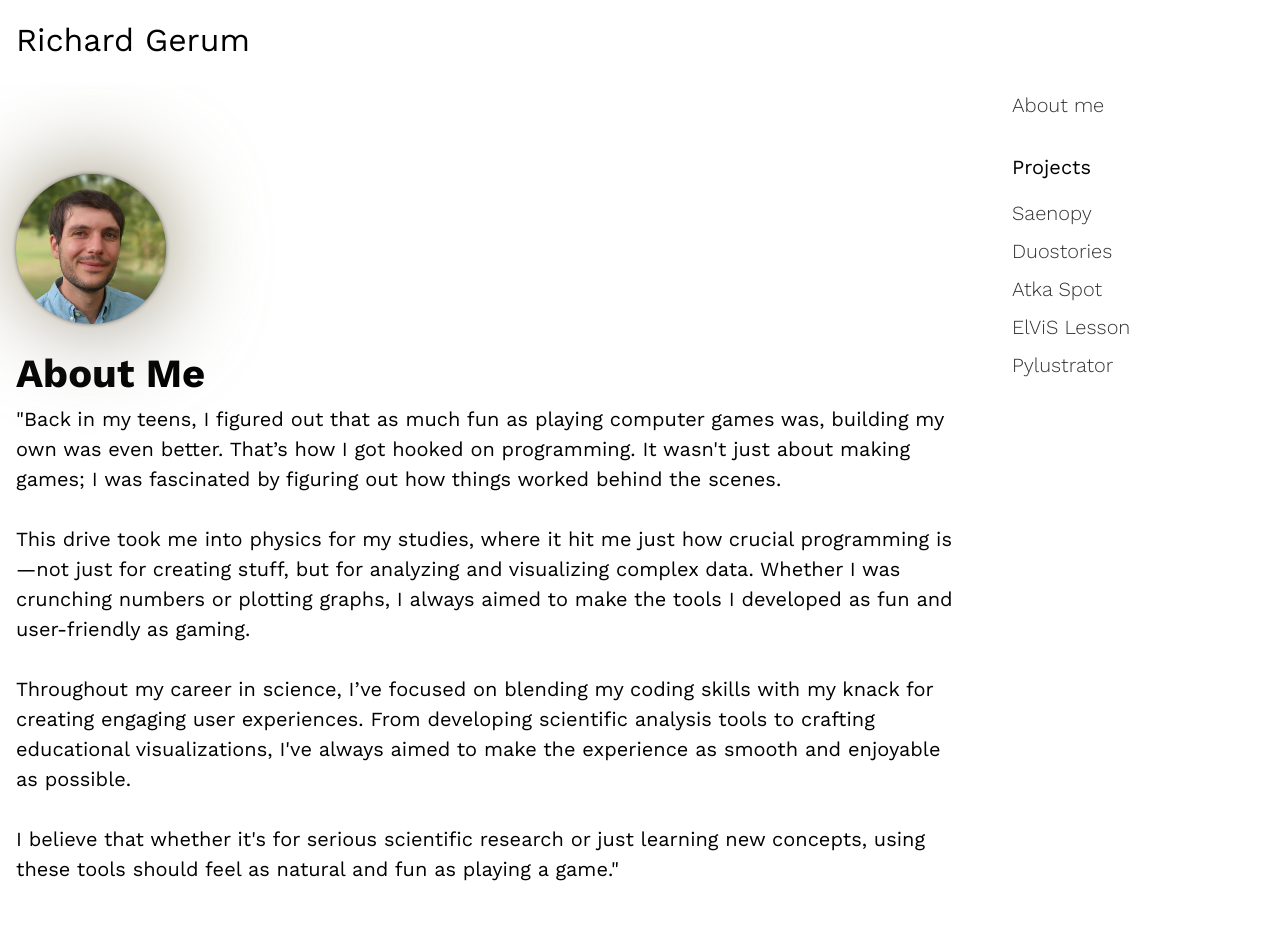
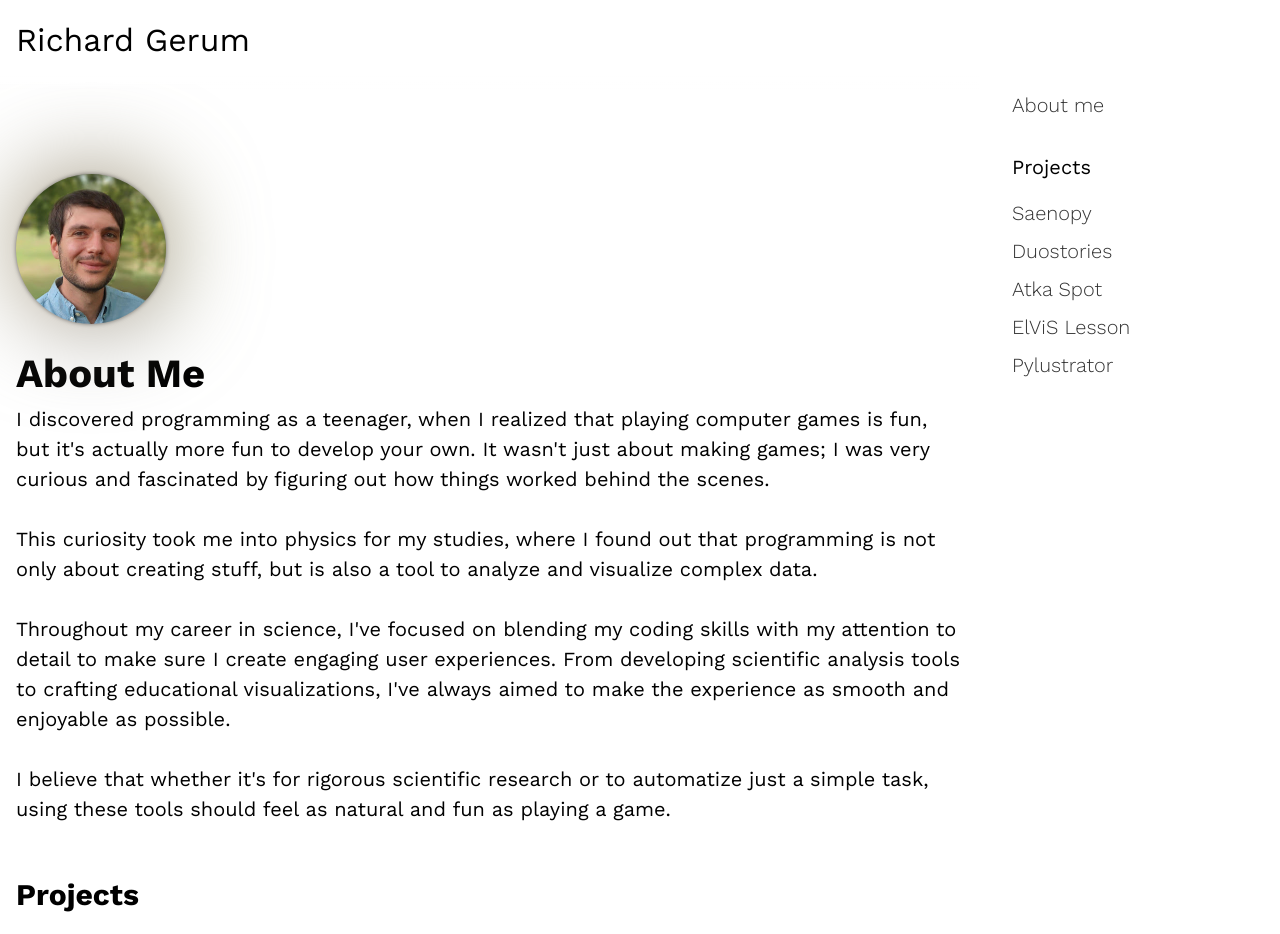
Before and after one commit to rgerum/portfolio-page, a Next.js app: page / in a window 1280 px wide. Shown: the top 934 px of the page. Built offline with nearby package versions, Linux system fonts and the light colour scheme; a web font is replaced by a local one.

Commit message:
update text

```diff
--- a/src/app/page.js
+++ b/src/app/page.js
@@ -18,56 +18,33 @@ export default function Page() {
       <main className={styles.main}>
         <ProfilePicture />
         <h1 className={styles.about_me}>About Me</h1>
-        {/*
+
         <p>
-          I started programming as a teenager when I realized that playing
-          computer games is fun, but it&apos;s actually more fun to develop my
-          own.
+          I discovered programming as a teenager, when I realized that playing
+          computer games is fun, but it&apos;s actually more fun to develop your
+          own. It wasn't just about making games; I was very curious and
+          fascinated by figuring out how things worked behind the scenes.
         </p>
         <p>
-          The same desire to find out how things work fueled my curiosity to
-          study physics. Here again I realized how important programming skills
-          are to analyse and visualize data.
+          This curiosity took me into physics for my studies, where I found out
+          that programming is not only about creating stuff, but is also a tool
+          to analyze and visualize complex data.
         </p>
         <p>
-          In my scientific career, I always had a focus on using my software
-          skills and create great user experiences. For scientific analysis
-          tools and for educational visualisations.
-        </p>
-        <p>The user experience should be as pleasant as playing a game.</p>
-        <h2>Projects</h2>
-        <p>
-          I know you want to see some proof of what I can do ;-) so check out a
-          selection of my projects:
-        </p>*/}
-        <p>
-          "Back in my teens, I figured out that as much fun as playing computer
-          games was, building my own was even better. That’s how I got hooked on
-          programming. It wasn't just about making games; I was fascinated by
-          figuring out how things worked behind the scenes.
+          Throughout my career in science, I&apos;ve focused on blending my
+          coding skills with my attention to detail to make sure I create
+          engaging user experiences. From developing scientific analysis tools
+          to crafting educational visualizations, I&apos;ve always aimed to make
+          the experience as smooth and enjoyable as possible.
         </p>
         <p>
-          This drive took me into physics for my studies, where it hit me just
-          how crucial programming is—not just for creating stuff, but for
-          analyzing and visualizing complex data. Whether I was crunching
-          numbers or plotting graphs, I always aimed to make the tools I
-          developed as fun and user-friendly as gaming.
-        </p>
-        <p>
-          Throughout my career in science, I’ve focused on blending my coding
-          skills with my knack for creating engaging user experiences. From
-          developing scientific analysis tools to crafting educational
-          visualizations, I've always aimed to make the experience as smooth and
-          enjoyable as possible.
-        </p>
-        <p>
-          I believe that whether it's for serious scientific research or just
-          learning new concepts, using these tools should feel as natural and
-          fun as playing a game."
+          I believe that whether it&apos;s for rigorous scientific research or
+          to automatize just a simple task, using these tools should feel as
+          natural and fun as playing a game.
         </p>
         <h2>Projects</h2>
         <p>
-          I know you want to see some examples of what I do! so check out a
+          I know you want to see some examples of what I do! So, check out a
           selection of my projects:
         </p>
         <ProjectList />
```
Also changed, not shown: content/saenopy.mdx (+10 -10 lines).
